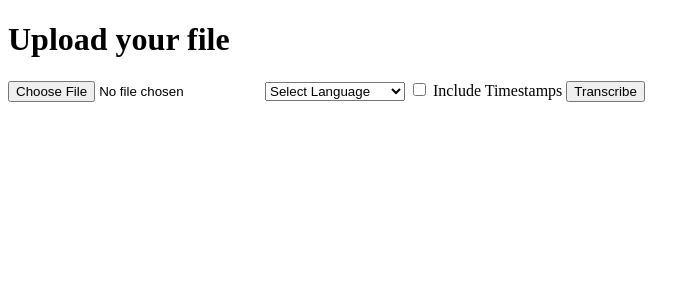
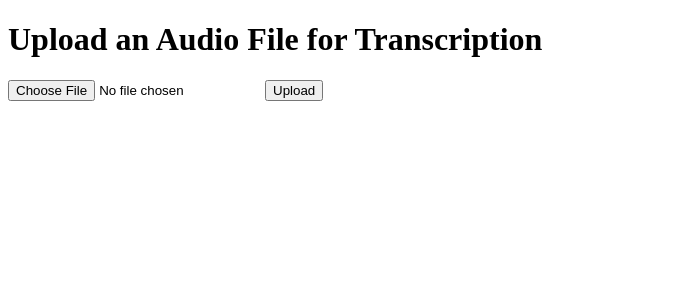
Before and after one commit to fromparis/Gem, a Flask app: template templates/index.html in a window 1280 px wide. Shown: the top 300 px of the page, without its empty margins (0-700 px from the left). Run offline with Flask 3, Linux system fonts and the light colour scheme; the template is opened without the code that fills it, so the values that code supplies are empty.

Commit message:
Update index.html

```diff
--- a/templates/index.html
+++ b/templates/index.html
@@ -2,52 +2,33 @@
 <html lang="en">
 <head>
     <meta charset="UTF-8">
-    <title>Upload Audio/Video for Transcription</title>
-    <style>
-        .spinner {
-            display: none;
-            width: 50px;
-            height: 50px;
-            border: 5px solid #f3f3f3;
-            border-top: 5px solid #3498db;
-            border-radius: 50%;
-            animation: spin 1s linear infinite;
-        }
-
-        @keyframes spin {
-            0% { transform: rotate(0deg); }
-            100% { transform: rotate(360deg); }
-        }
-    </style>
-    <script>
-        function showSpinner() {
-            document.getElementById('spinner').style.display = 'block';
-        }
-    </script>
+    <meta name="viewport" content="width=device-width, initial-scale=1.0">
+    <title>Transcription App</title>
 </head>
 <body>
-    <h1>Upload your file</h1>
-    <form action="/process_file" method="post" enctype="multipart/form-data" onsubmit="showSpinner()">
-        <input type="file" name="file" required>
+    <h1>Upload an Audio File for Transcription</h1>
+    <form id="uploadForm" enctype="multipart/form-data">
+        <input type="file" id="audioFile" accept="audio/*" required>
+        <button type="submit">Upload</button>
+    </form>
+    <div id="result"></div>
 
-        <!-- Dropdown for language selection -->
-        <select name="language" required>
-            <option value="">Select Language</option>
-            <option value="en-US">English (US)</option>
-            <option value="zh-CN">Chinese (Mandarin)</option>
-            <option value="fr-FR">French</option>
-            <option value="es-ES">Spanish</option>
-            <option value="de-DE">German</option>
-        </select>
+    <script>
+        document.getElementById('uploadForm').addEventListener('submit', async (event) => {
+            event.preventDefault();
 
-        <!-- Checkbox for timestamps -->
-        <label>
-            <input type="checkbox" name="timestamps" value="true">
-            Include Timestamps
-        </label>
+            const fileInput = document.getElementById('audioFile');
+            const formData = new FormData();
+            formData.append('file', fileInput.files[0]);
 
-        <input type="submit" value="Transcribe">
-    </form>
-    <div id="spinner" class="spinner"></div>
+            const response = await fetch('/upload', {
+                method: 'POST',
+                body: formData
+            });
+
+            const result = await response.json();
+            document.getElementById('result').innerText = JSON.stringify(result, null, 2);
+        });
+    </script>
 </body>
 </html>
```
